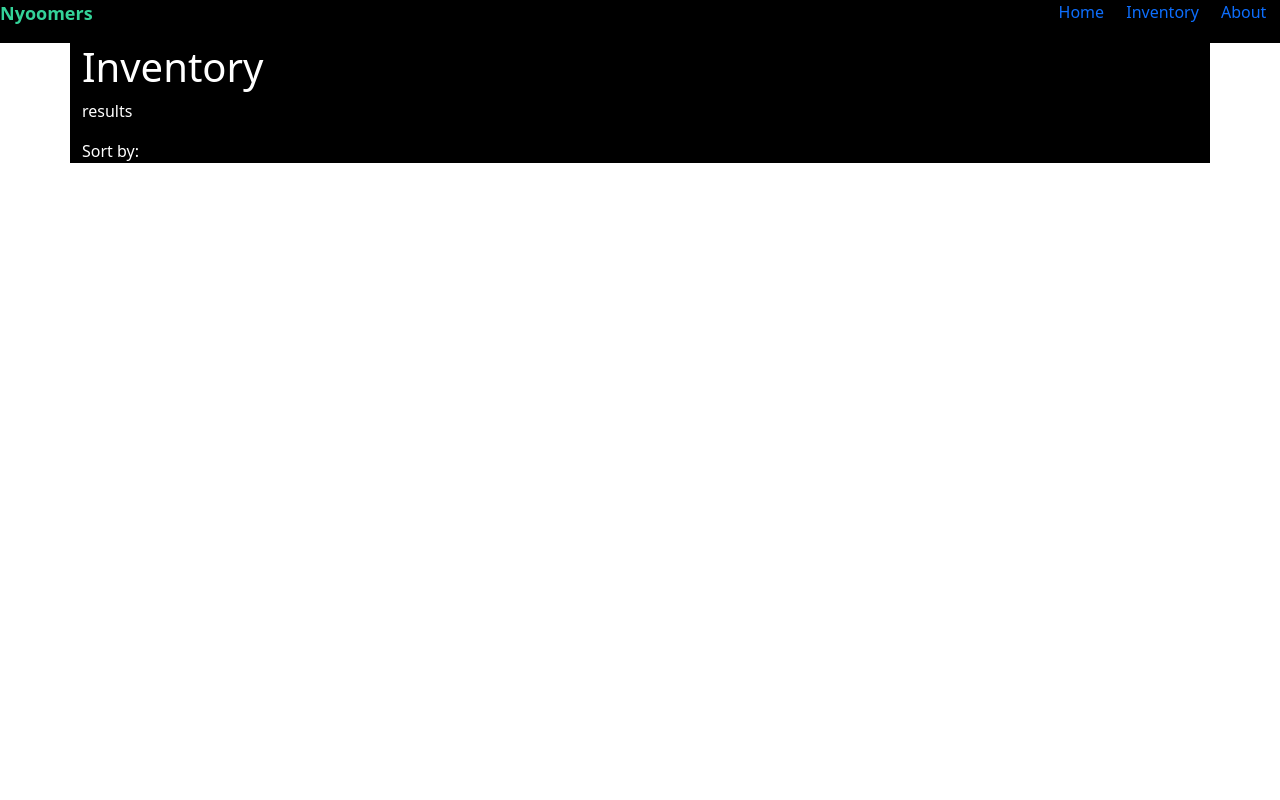
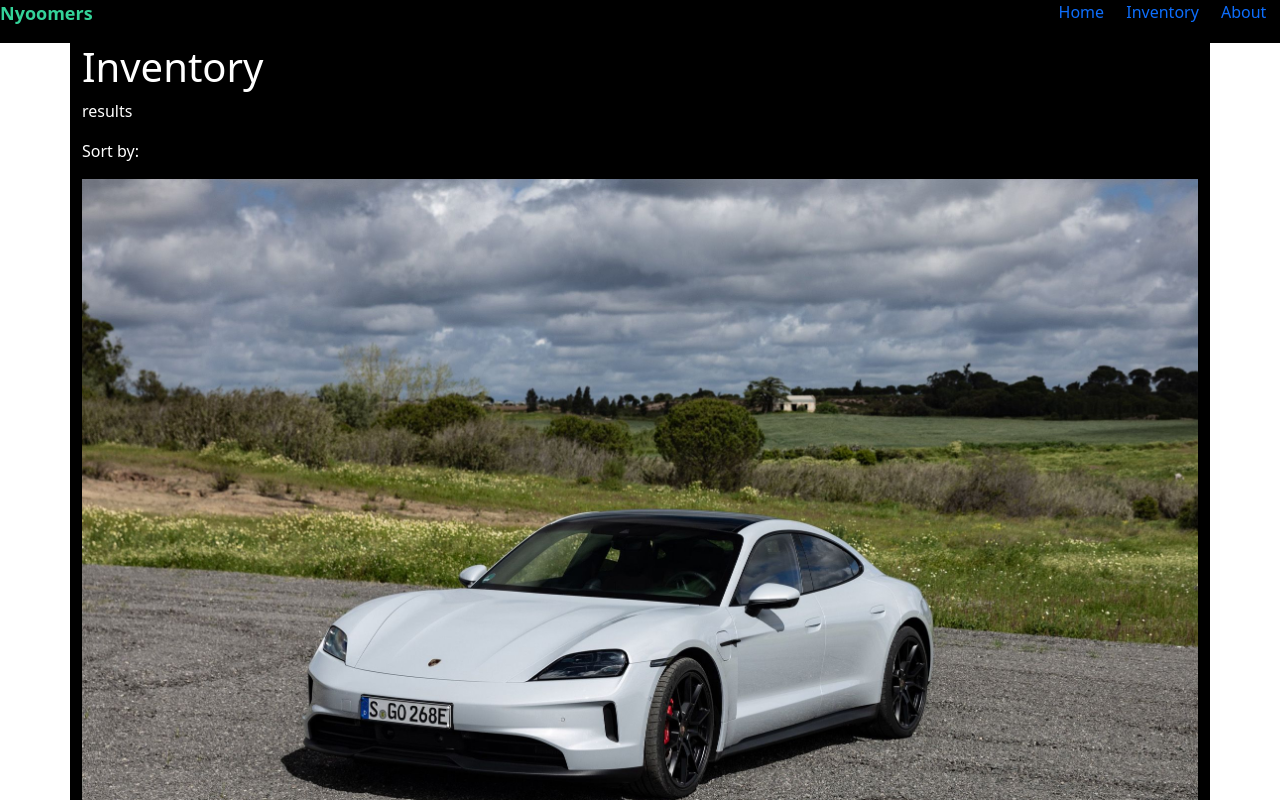
Before and after one commit to kimbencinas/Nyoomers, a React (Vite) app in the folder client/: page /inventory in a window 1280 px wide. Shown: the top 800 px of the page. Built offline with nearby package versions, Linux system fonts and the light colour scheme.

Commit message:
Add car to inventory

```diff
--- a/client/src/pages/Inventory.jsx
+++ b/client/src/pages/Inventory.jsx
@@ -1,4 +1,5 @@
 import Navbar from "../components/Navbar"
+import InventoryCard from "../components/InventoryCard"
 
 function Inventory() {
 
@@ -16,7 +17,13 @@ function Inventory() {
             <p>Sort by: </p>
           </div>
           <div className="inventory-cards">
-
+            <InventoryCard
+              title="Ford C-Max"
+              image="/assets/image/car_image.jpg"
+              powerType="Electric"
+              mileage="n/a"
+              price="n/a"
+            />
           </div>
         </div>
       </>
--- a/client/src/styles/Footer.css
+++ b/client/src/styles/Footer.css
@@ -3,6 +3,8 @@
     background-color: #000000;
     padding: 0px;
     width: 100% !important;
+    margin: 0;
+    box-sizing: border-box;
 }
 
 .footer-container {
@@ -12,6 +14,8 @@
     justify-content: space-between;
     padding: 4%;
     width: 100%;
+    margin: 0;
+    box-sizing: border-box;
 }
 
 
```
